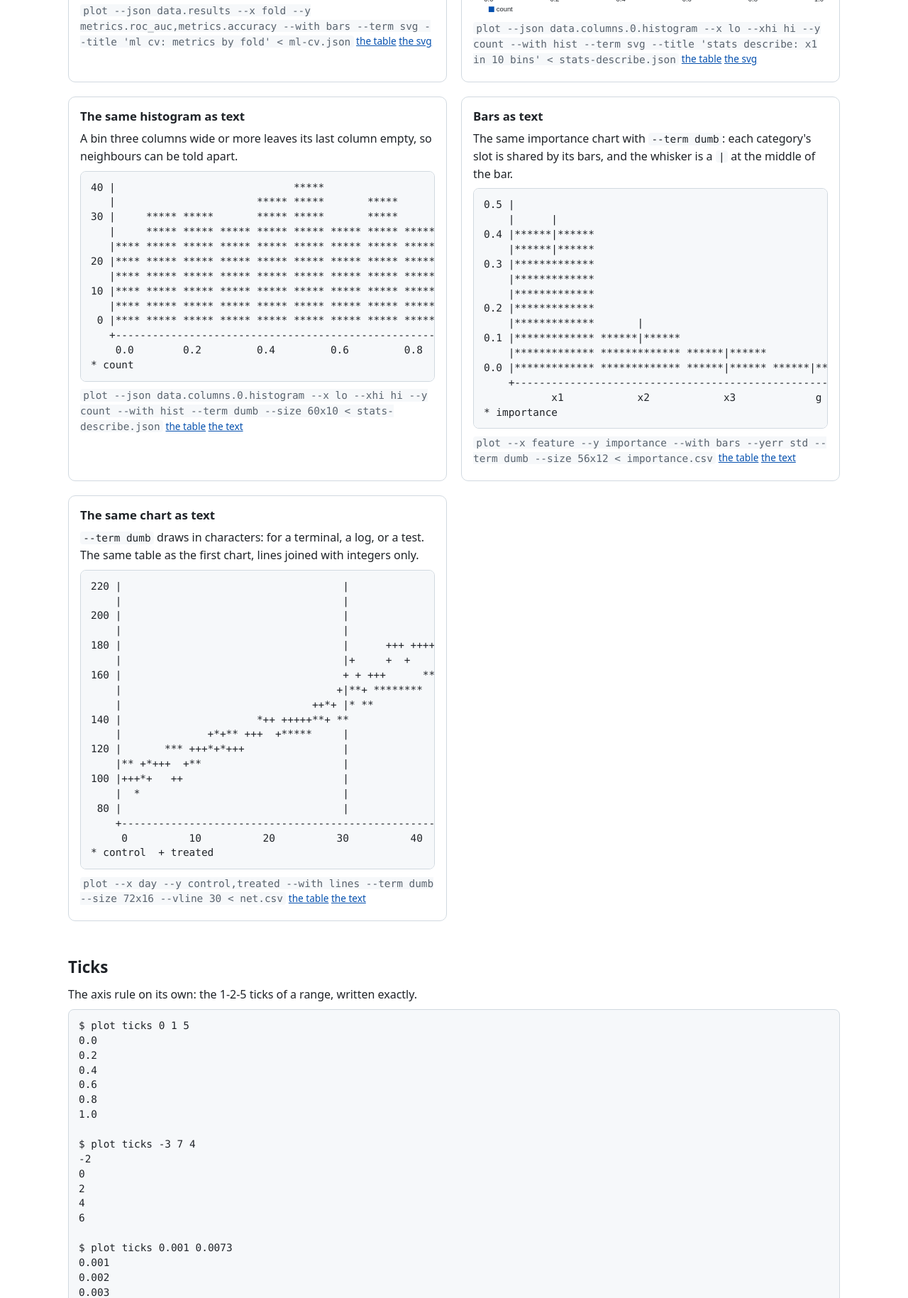
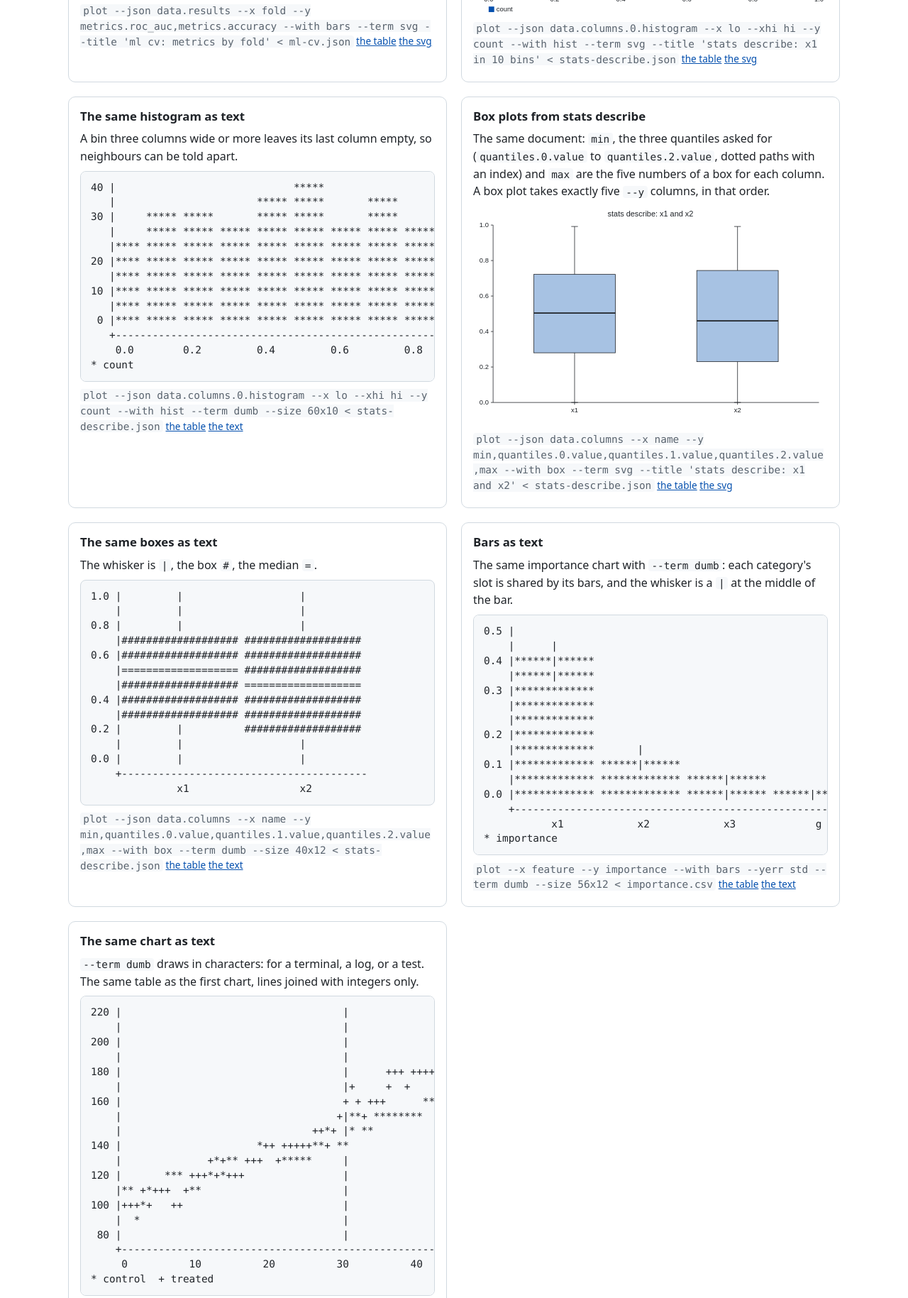
Before and after one commit to alpibrusl/cancho-plot, a plain HTML site: page site/index.html in a window 1280 px wide. Shown: the part 3963-5792 px from the top of the page at 71% size. Drawn offline with Linux system fonts and the light colour scheme.

Commit message:
plot: box plots, in both terminals
--with box takes five --y columns (lower, q1, median, q3, upper) and a category on x; 12 new
cancho tests worked out by hand, every mutant of the box code that applies killed. Two gallery
charts from the real stats describe document. A legend line the program printed for boxes is gone.
No Python added.

Co-Authored-By: Claude Sonnet 5.5 <noreply@anthropic.com>

```diff
--- a/site/index.html
+++ b/site/index.html
@@ -629,6 +629,60 @@ table --format csv ... | plot --x day --y net --term dumb          # the same ch
 </pre>
 <p class="cmd"><code>plot --json data.columns.0.histogram --x lo --xhi hi --y count --with hist --term dumb --size 60x10 &lt; stats-describe.json</code> <a href="data/stats-describe.json">the table</a> <a href="gallery/histtext.txt">the text</a></p>
 </figure>
+<figure id="jsonbox">
+<h3>Box plots from stats describe</h3>
+<p>The same document: <code>min</code>, the three quantiles asked for (<code>quantiles.0.value</code> to <code>quantiles.2.value</code>, dotted paths with an index) and <code>max</code> are the five numbers of a box for each column. A box plot takes exactly five <code>--y</code> columns, in that order.</p>
+<div class="chart"><svg xmlns="http://www.w3.org/2000/svg" viewBox="0 0 640 400" width="640" height="400" role="img" aria-label="stats describe: x1 and x2: 2 boxes">
+<g fill="none" stroke="currentColor" stroke-width="1">
+<path d="M 36 36 V 356 H 624"/>
+<path d="M 36 356 h-4"/>
+<path d="M 36 292 h-4"/>
+<path d="M 36 228 h-4"/>
+<path d="M 36 164 h-4"/>
+<path d="M 36 100 h-4"/>
+<path d="M 36 36 h-4"/>
+<path d="M 183 356 v4"/>
+<path d="M 477 356 v4"/>
+</g>
+<g font-family="sans-serif" font-size="12" fill="currentColor">
+<text x="320" y="20" text-anchor="middle" font-size="14">stats describe: x1 and x2</text>
+<text x="28" y="360" text-anchor="end">0.0</text>
+<text x="28" y="296" text-anchor="end">0.2</text>
+<text x="28" y="232" text-anchor="end">0.4</text>
+<text x="28" y="168" text-anchor="end">0.6</text>
+<text x="28" y="104" text-anchor="end">0.8</text>
+<text x="28" y="40" text-anchor="end">1.0</text>
+<text x="183" y="374" text-anchor="middle">x1</text>
+<text x="477" y="374" text-anchor="middle">x2</text>
+</g>
+<rect x="109.5" y="124.96" width="147" height="141.44" fill="var(--series-1, #0550ae)" fill-opacity="0.35" stroke="currentColor" stroke-width="1"/>
+<rect x="403.5" y="117.92" width="147" height="164.48" fill="var(--series-1, #0550ae)" fill-opacity="0.35" stroke="currentColor" stroke-width="1"/>
+<path d="M 183 124.96 V 38.56 M 183 266.4 V 356 M 177 38.56 h12 M 177 356 h12 M 477 117.92 V 38.56 M 477 282.4 V 356 M 471 38.56 h12 M 471 356 h12" fill="none" stroke="currentColor" stroke-width="1"/>
+<path d="M 109.5 194.72 h147 M 403.5 208.8 h147" fill="none" stroke="currentColor" stroke-width="2"/>
+</svg>
+</div>
+<p class="cmd"><code>plot --json data.columns --x name --y min,quantiles.0.value,quantiles.1.value,quantiles.2.value,max --with box --term svg --title 'stats describe: x1 and x2' &lt; stats-describe.json</code> <a href="data/stats-describe.json">the table</a> <a href="gallery/jsonbox.svg">the svg</a></p>
+</figure>
+<figure id="boxtext">
+<h3>The same boxes as text</h3>
+<p>The whisker is <code>|</code>, the box <code>#</code>, the median <code>=</code>.</p>
+<pre>1.0 |         |                   |
+    |         |                   |
+0.8 |         |                   |
+    |################### ###################
+0.6 |################### ###################
+    |=================== ###################
+    |################### ===================
+0.4 |################### ###################
+    |################### ###################
+0.2 |         |          ###################
+    |         |                   |
+0.0 |         |                   |
+    +----------------------------------------
+              x1                  x2
+</pre>
+<p class="cmd"><code>plot --json data.columns --x name --y min,quantiles.0.value,quantiles.1.value,quantiles.2.value,max --with box --term dumb --size 40x12 &lt; stats-describe.json</code> <a href="data/stats-describe.json">the table</a> <a href="gallery/boxtext.txt">the text</a></p>
+</figure>
 <figure id="barstext">
 <h3>Bars as text</h3>
 <p>The same importance chart with <code>--term dumb</code>: each category's slot is shared by its bars, and the whisker is a <code>|</code> at the middle of the bar.</p>
@@ -713,7 +767,7 @@ $ plot ticks 0 1000000
 </code></pre>
 
 <h2>What is there, and what is not</h2>
-<p>Built: points and lines, bars with text categories (grouped for several series), error bars (<code>--yerr</code>), up to five series, a title, markers (<code>--vline</code>, <code>--hline</code>), bands (<code>--band</code>) and the diagonal (<code>--diag</code>), as SVG or as text. Intervals by their ends (<code>--ylo</code>, <code>--yhi</code>), text categories on points (<code>--categories</code>), and the JSON of <code>stats</code> and <code>ml</code> read directly (<code>--json PATH</code>). Histograms (<code>--with hist</code>, from the edges and counts of <code>stats describe</code>). Not built yet: box plots, heatmaps, ROC and other curves, <code>--logy</code>, a gnuplot-like script, PNG. The plan for the statistics and machine-learning charts is section 19 of the design. The design, with what was measured and what was only chosen, is <a href="https://github.com/alpibrusl/cancho-plot/blob/main/docs/design.md">docs/design.md</a>.</p>
+<p>Built: points and lines, bars with text categories (grouped for several series), error bars (<code>--yerr</code>), up to five series, a title, markers (<code>--vline</code>, <code>--hline</code>), bands (<code>--band</code>) and the diagonal (<code>--diag</code>), as SVG or as text. Intervals by their ends (<code>--ylo</code>, <code>--yhi</code>), text categories on points (<code>--categories</code>), and the JSON of <code>stats</code> and <code>ml</code> read directly (<code>--json PATH</code>). Histograms (<code>--with hist</code>, from the edges and counts of <code>stats describe</code>). Box plots (<code>--with box</code>). Not built yet: heatmaps, ROC and other curves, <code>--logy</code>, a gnuplot-like script, PNG. The plan for the statistics and machine-learning charts is section 19 of the design. The design, with what was measured and what was only chosen, is <a href="https://github.com/alpibrusl/cancho-plot/blob/main/docs/design.md">docs/design.md</a>.</p>
 
 <footer>EUPL-1.2, copyright Alpibru S.L. &#183; <a href="https://github.com/alpibrusl/cancho-plot">github.com/alpibrusl/cancho-plot</a></footer>
 </main>
```
Also changed, not shown: site/gallery/boxtext.txt (added), site/gallery/jsonbox.svg (added), 9 other files.
